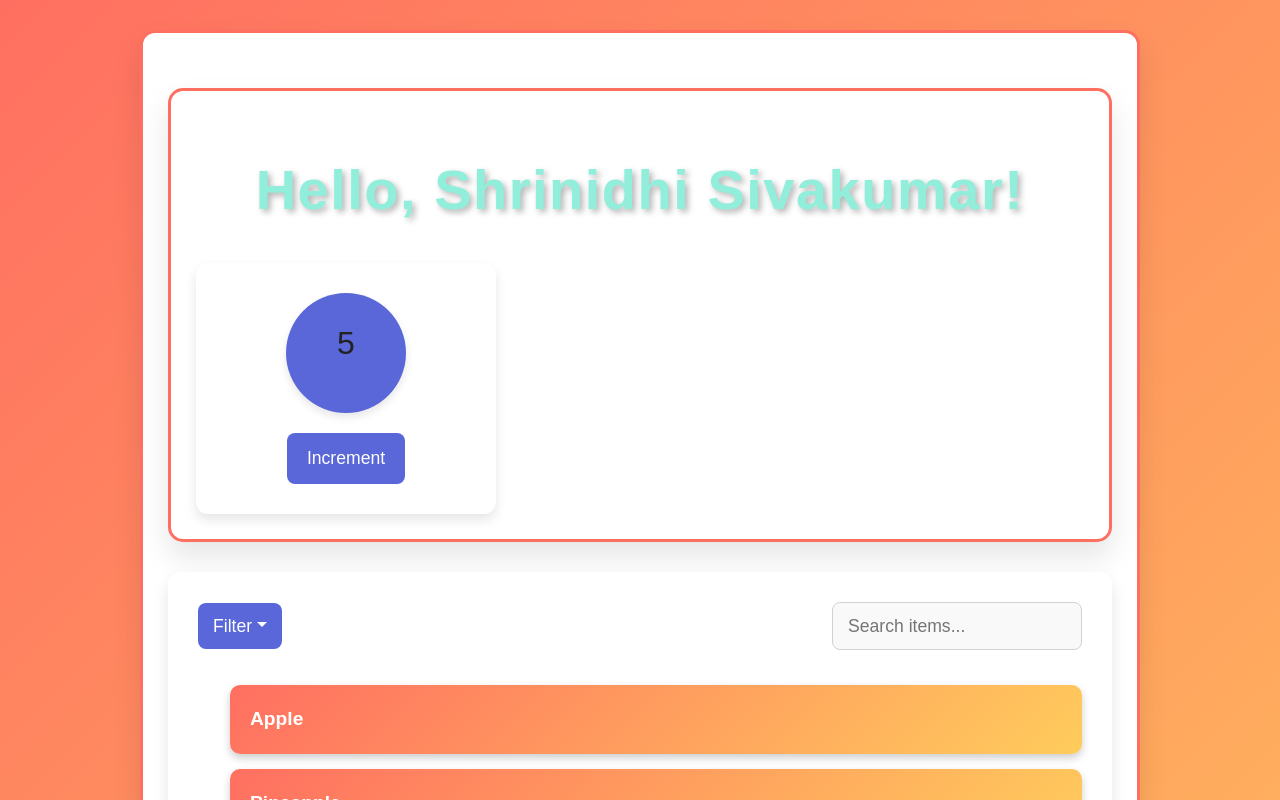
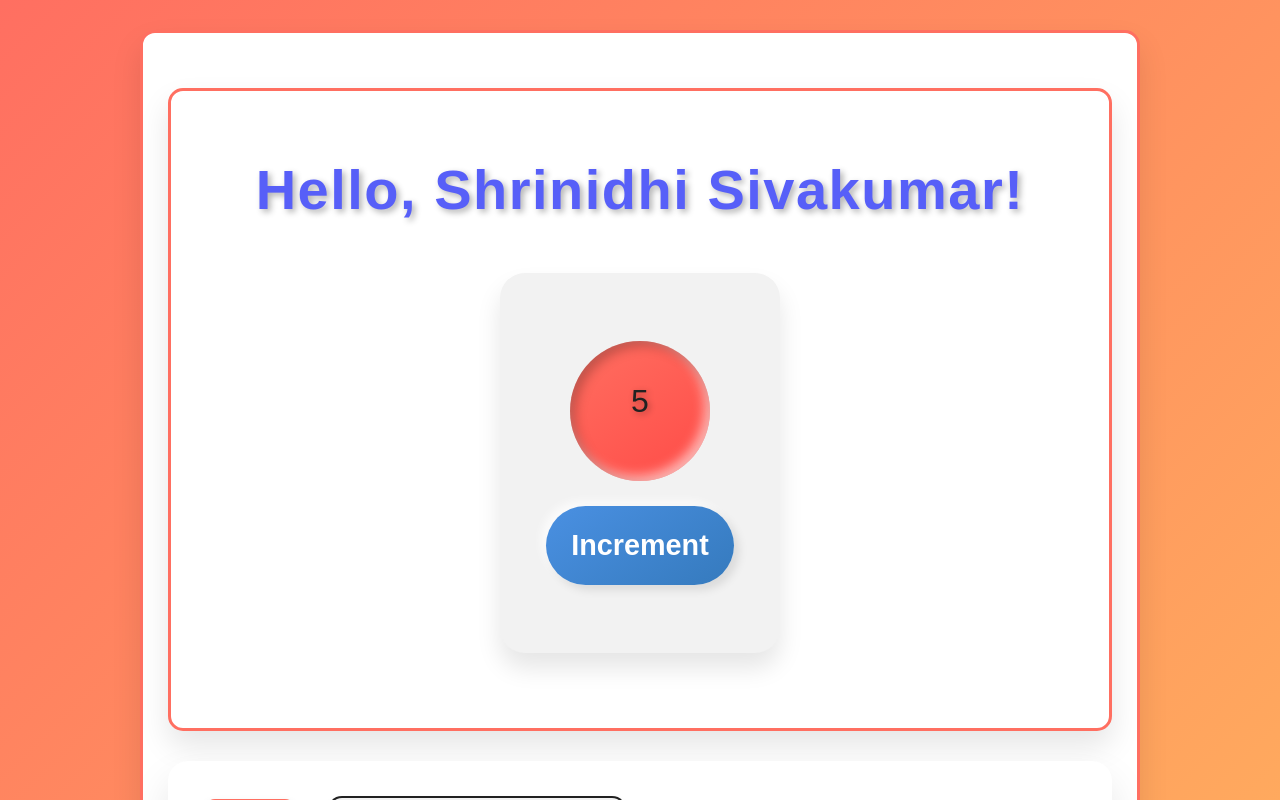
Before and after one commit to shrisivaclg/cw_8, a React (Create React App) app: page / in a window 1280 px wide. Shown: the top 800 px of the page. Built offline with nearby package versions, Linux system fonts and the light colour scheme.

Commit message:
Updated code with new features or bug fixes

```diff
--- a/src/Counter.css
+++ b/src/Counter.css
@@ -4,51 +4,58 @@
     flex-direction: column;
     align-items: center;
     justify-content: center;
-    background-color: #ffffff;
-    border-radius: 12px;
-    padding: 30px;
-    width: 300px;
-    box-shadow: 0px 6px 12px rgba(0, 0, 0, 0.1);
+    background: #f2f2f2;
+    border-radius: 25px;
+    padding: 40px;
+    width: 280px;
+    height: 380px;
+    box-shadow: 0px 15px 25px rgba(0, 0, 0, 0.1), 0px -15px 25px rgba(255, 255, 255, 0.7);
+    margin: 50px auto;
     transition: transform 0.3s ease, box-shadow 0.3s ease;
 }
 
 .counter-card:hover {
     transform: scale(1.05);
-    box-shadow: 0px 8px 16px rgba(0, 0, 0, 0.15);
+    box-shadow: 0px 20px 40px rgba(0, 0, 0, 0.2), 0px -20px 40px rgba(255, 255, 255, 0.85);
 }
 
 /* Counter circle for display */
 .counter-circle {
-    background: #5a67d8;
-    border-radius: 50%;
-    width: 120px;
-    height: 120px;
-    color: white;
-    font-size: 2rem;
     display: flex;
     align-items: center;
     justify-content: center;
-    margin-bottom: 20px;
-    box-shadow: 0px 4px 8px rgba(0, 0, 0, 0.1);
+    background: linear-gradient(145deg, #ff6f61, #ff4b47);
+    border-radius: 50%;
+    width: 140px;
+    height: 140px;
+    margin-bottom: 25px;
+    box-shadow: inset 5px 5px 12px rgba(0, 0, 0, 0.25), inset -5px -5px 12px rgba(255, 255, 255, 0.6);
+    color: #ffffff;
+    font-size: 3.5rem;
+    font-weight: bold;
+    text-shadow: 2px 2px 6px rgba(0, 0, 0, 0.3);
 }
 
 /* Increment button styling */
 .counter-button {
-    padding: 12px 20px;
-    background-color: #5a67d8;
-    color: white;
-    font-size: 1.1rem;
+    padding: 18px 25px;
+    font-size: 1.8rem;
+    font-weight: bold;
+    color: #ffffff;
+    background: linear-gradient(145deg, #4a90e2, #357abd);
     border: none;
-    border-radius: 8px;
+    border-radius: 50px;
+    box-shadow: 5px 5px 10px rgba(0, 0, 0, 0.1), -5px -5px 10px rgba(255, 255, 255, 0.7);
     cursor: pointer;
-    transition: all 0.3s ease;
+    transition: background 0.3s ease, transform 0.2s ease;
 }
 
 .counter-button:hover {
-    background-color: #4c51bf;
-    transform: translateY(-2px);
+    background: linear-gradient(145deg, #357abd, #2c5d9e);
+    transform: scale(1.1);
 }
 
 .counter-button:active {
-    transform: translateY(2px);
+    transform: translateY(3px);
+    box-shadow: 2px 2px 8px rgba(0, 0, 0, 0.2), -2px -2px 8px rgba(255, 255, 255, 0.5);
 }
--- a/src/FilteredList.css
+++ b/src/FilteredList.css
@@ -1,88 +1,93 @@
 /* Filtered List container styling */
 .filtered-list-container {
-    background-color: #fff;
-    border-radius: 12px;
-    padding: 30px;
-    box-shadow: 0px 8px 16px rgba(0, 0, 0, 0.1);
-    margin-bottom: 30px;
+    padding: 35px;
+    background-color: #ffffff;
+    border-radius: 20px;
+    box-shadow: 0 20px 40px rgba(0, 0, 0, 0.1);
+    margin-bottom: 40px;
     display: flex;
     flex-direction: column;
-    gap: 20px;
+    gap: 30px;
+    transition: all 0.3s ease;
 }
 
 /* Search and Filter container */
 .search-filter-container {
     display: flex;
-    justify-content: space-between;
+    justify-content: flex-start;
     align-items: center;
-    gap: 20px;
+    gap: 30px;
+}
+
+/* Filter Dropdown */
+.dropdown-filter .btn {
+    padding: 14px 20px;
+    font-size: 1.1rem;
+    border-radius: 12px;
+    background-color: #FF6F61;  /* Red color */
+    color: white;
+    border: none;
+    box-shadow: 0px 4px 8px rgba(0, 0, 0, 0.1);
+    transition: background-color 0.3s ease, box-shadow 0.3s ease;
+}
+
+.dropdown-filter .btn:hover {
+    background-color: #FF5722;  /* Darker red */
+    box-shadow: 0px 6px 12px rgba(0, 0, 0, 0.2);
 }
 
 /* Search Box styling */
 .search-box {
-    padding: 10px 15px;
-    font-size: 1.1rem;
-    width: 100%;
-    max-width: 250px;
-    border-radius: 8px;
-    border: 1px solid #d1d1d1;
-    background-color: #f9f9f9;
-    transition: all 0.3s ease;
+    padding: 14px 18px;
+    font-size: 1.2rem;
+    border-radius: 15px;
+    background-color: #f2f2f2;
+    transition: background-color 0.3s ease, box-shadow 0.3s ease;
+    width: 300px;
+    color: #333;
+    box-shadow: 0px 4px 8px rgba(0, 0, 0, 0.05);
 }
 
 .search-box:focus {
-    border-color: #5a67d8;
-    outline: none;
+    background-color: #eaf4ff;
+    box-shadow: 0px 8px 16px rgba(0, 0, 0, 0.1);
 }
 
-  /* Filter Dropdown */
-  .dropdown-filter .btn {
-    padding: 10px 15px;
-    font-size: 1.1rem;
-    background-color: #5a67d8;
-    color: white;
-    border-radius: 8px;
-    border: none;
-    cursor: pointer;
-    transition: all 0.3s ease;
-  }
-
-  .dropdown-filter .btn:hover {
-    background-color: #4c51bf;
-  }
-
+/* Dropdown menu item styling */
 .dropdown-filter .dropdown-menu {
-    border-radius: 8px;
-    box-shadow: 0px 4px 8px rgba(0, 0, 0, 0.1);
+    border-radius: 12px;
+    box-shadow: 0px 4px 8px rgba(0, 0, 0, 0.15);
+    margin-top: 10px;
 }
 
 .dropdown-filter .dropdown-item {
-    padding: 10px 20px;
-    transition: background-color 0.3s ease;
+    padding: 14px 20px;
+    font-size: 1.1rem;
+    color: #333;
+    transition: background-color 0.3s ease, color 0.3s ease;
 }
 
 .dropdown-filter .dropdown-item:hover {
-    background-color: #f1f1f1;
-    color: #5a67d8;
+    background-color: #f9f9f9;
+    color: #FF6F61;
 }
 
 /* Styling for List items */
 .list-container {
     display: flex;
     flex-direction: column;
-    gap: 15px;
+    gap: 20px;
 }
 
 .list-item {
-    background-color: #edf2f7;
-    padding: 15px;
-    border-radius: 8px;
-    margin-bottom: 10px;
-    box-shadow: 0 2px 6px rgba(0, 0, 0, 0.05);
-    transition: all 0.3s ease;
+    padding: 20px;
+    background-color: #ffffff;
+    border-radius: 10px;
+    box-shadow: 0px 4px 8px rgba(0, 0, 0, 0.1);
+    transition: transform 0.2s ease, box-shadow 0.2s ease;
 }
 
 .list-item:hover {
-    background-color: #e2e8f0;
-    transform: translateY(-2px);
+    transform: translateY(-5px);
+    box-shadow: 0px 6px 12px rgba(0, 0, 0, 0.15);
 }
--- a/src/HelloWorld.css
+++ b/src/HelloWorld.css
@@ -1,7 +1,7 @@
 .hello-world {
     text-align: center;
     font-size: 3.5rem;
-    color: #90eedb;
+    color: #575ff8;
     margin: 40px 0;
     font-weight: bold;
     text-shadow: 3px 3px 6px rgba(0, 0, 0, 0.3);
@@ -10,6 +10,6 @@
 }
 
 .hello-world:hover {
-    color: #d7f18f;
+    color: #de5ac5;
     transform: scale(1.1);
 }
```
Lines whose indentation alone changed are shown as unchanged.
